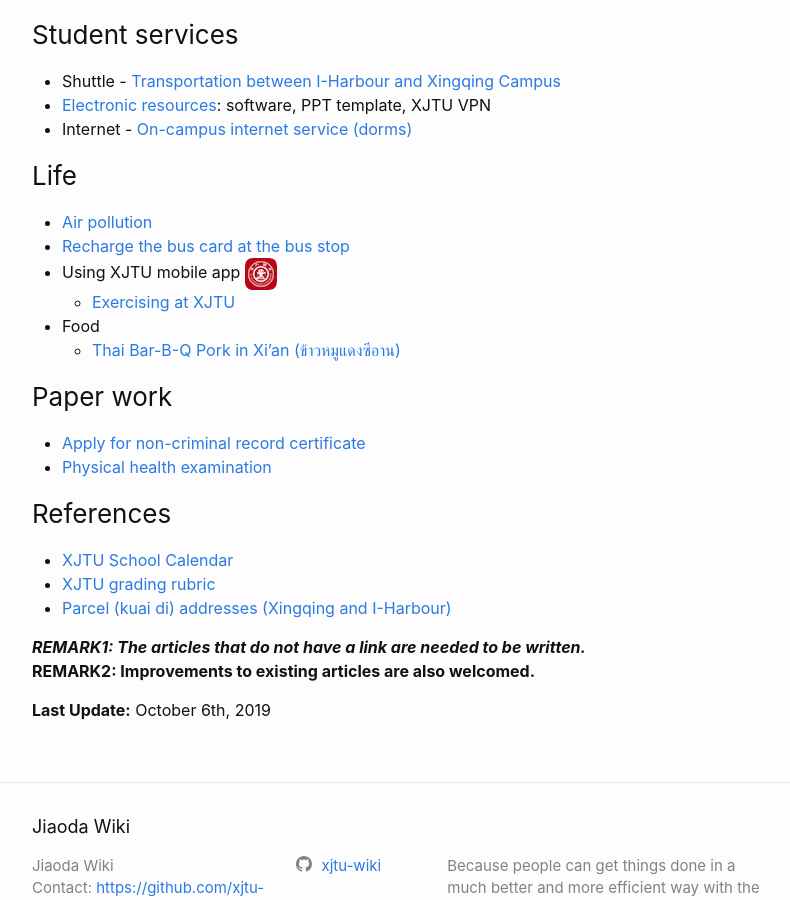
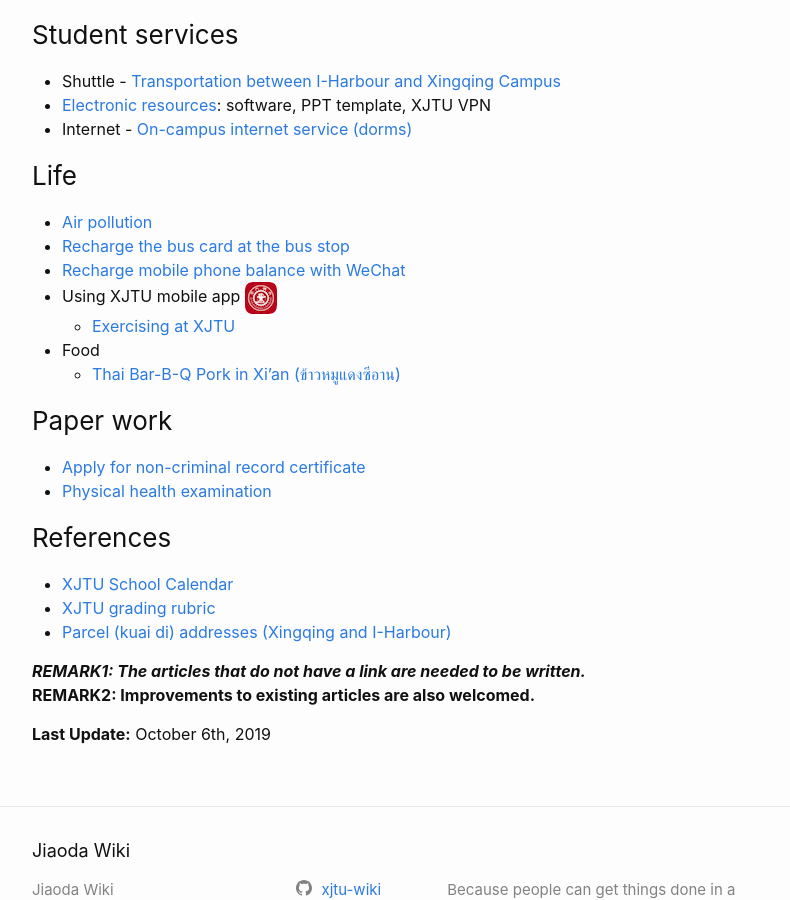
Before and after one commit to xjtu-wiki/xjtu-wiki.github.io, a Jekyll site: the page built from the-index.md, in a window 1280 px wide and 900 px high, scrolled down 514 px. Shown: the whole window, without its empty margins (238-1028 px from the left). Built offline with Jekyll 4.4.1, drawn with Linux system fonts in a browser that asks for light colours; comment, search, counter and statistics services are not loaded.

Commit message:
Add instructions on phone service recharge, update index

```diff
--- a/the-index.md
+++ b/the-index.md
@@ -23,6 +23,7 @@
 ### Life
 - [Air pollution](/guidelines/air-pollution/)
 - [Recharge the bus card at the bus stop](/guidelines/recharge-bus-card-bus-stop/)
+- [Recharge mobile phone balance with WeChat](/guidelines/recharge-phone-wechat)
 - Using XJTU mobile app ![XJTU Mobile app icon](/assets/img/xjtu-mobile-app/app-icon-small.png)
   - [Exercising at XJTU](/guidelines/exercise/)
 - Food
```
Also changed, not shown: assets/img/phone-recharge/wechat-1.jpg (added), assets/img/phone-recharge/wechat-2.jpg (added), assets/img/phone-recharge/wechat-3.jpg (added), assets/img/phone-recharge/wechat-4.jpg (added).
